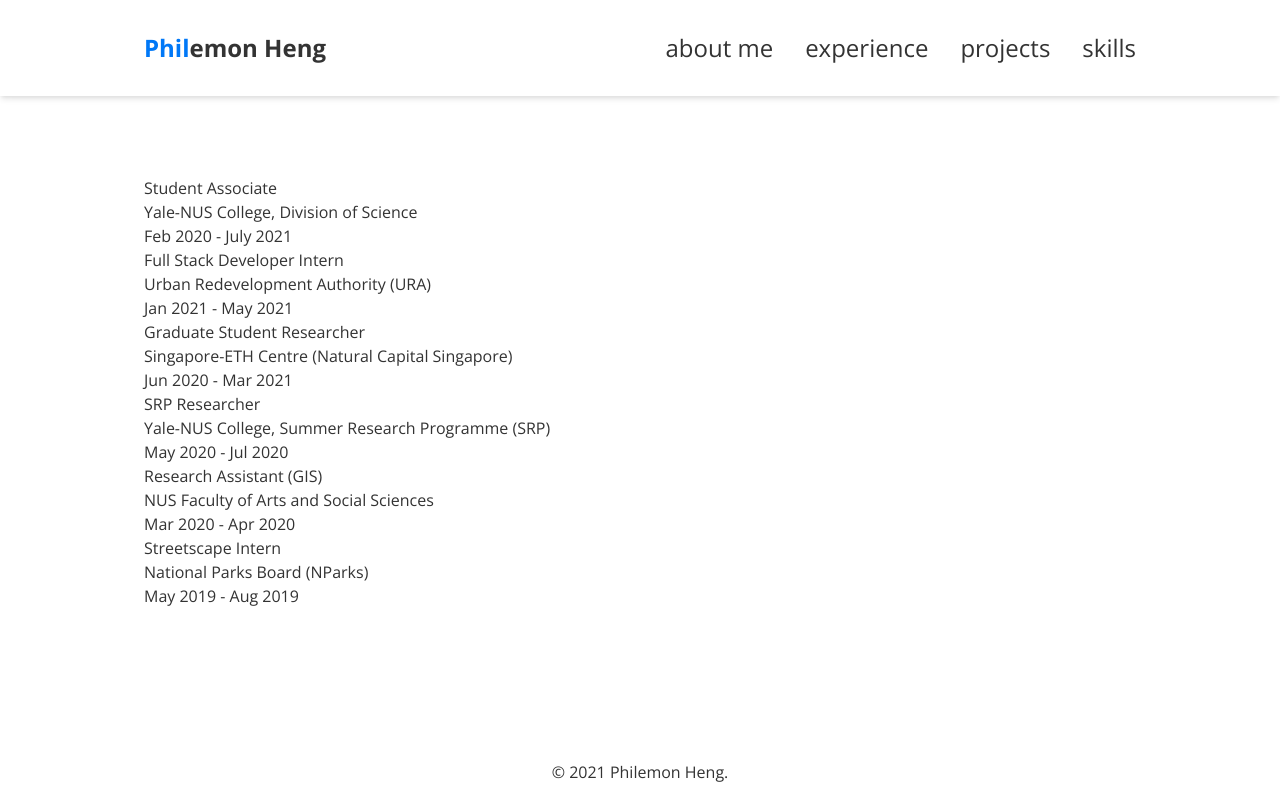
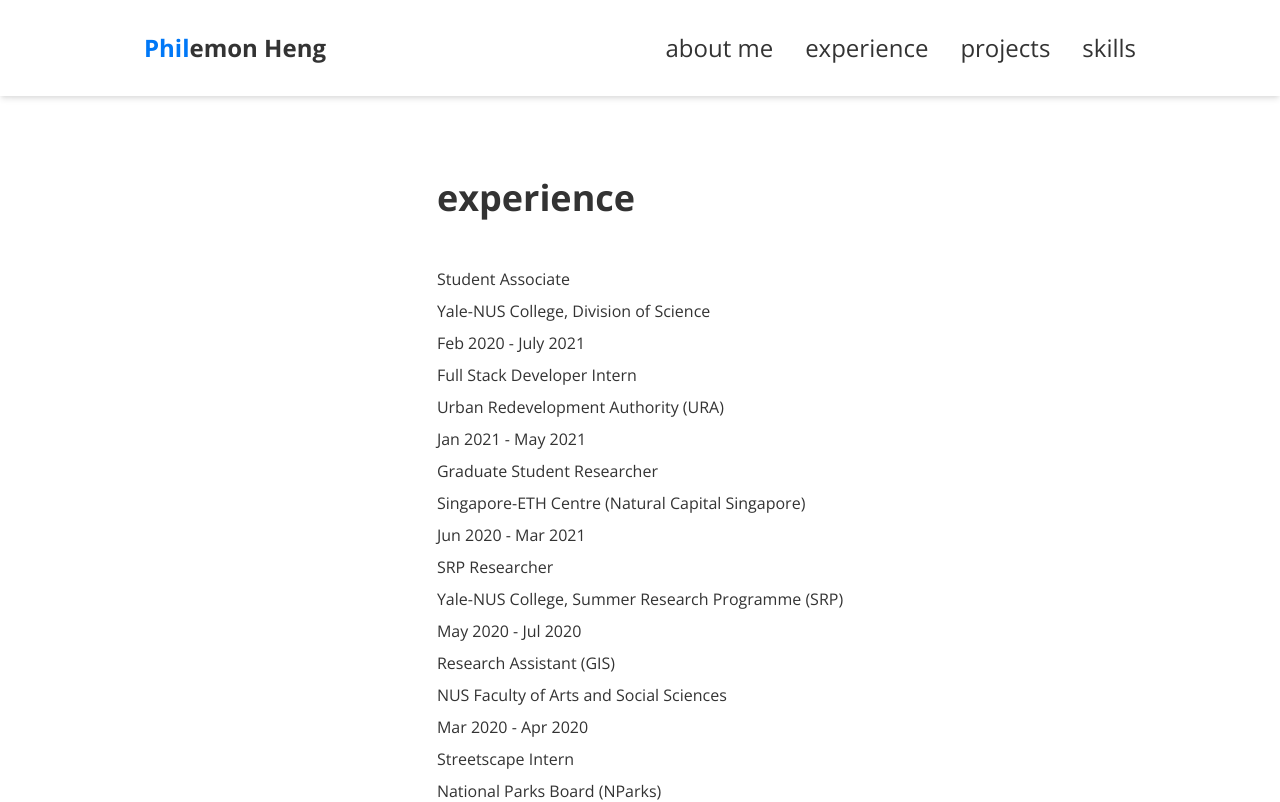
Before and after one commit to fillingthemoon/personal-website-02, a Next.js app: page /experience in a window 1280 px wide. Shown: the top 802 px of the page. Built offline with nearby package versions, Linux system fonts and the light colour scheme.

Commit message:
edit container flex and aboutme layout

```diff
--- a/components/layout/layout.js
+++ b/components/layout/layout.js
@@ -8,7 +8,7 @@
     <Flex minHeight="100vh" flexDirection="column">
       <NavBar />
       <Container maxW="container.lg" flexGrow="1" mb={20} mt={44}>
-        {props.children}
+        <Flex justifyContent='center'>{props.children}</Flex>
       </Container>
       <Footer />
     </Flex>
--- a/pages/experience.js
+++ b/pages/experience.js
@@ -1,20 +1,25 @@
 import Head from 'next/head'
 import experienceData from '../data/experience'
 
+import { Heading, Text, Stack, Box } from '@chakra-ui/react'
+
 const Experience = (props) => {
   return (
-    <div>
+    <Box px={{ base: '4' }} maxWidth='3xl'>
       <Head>
         <title>experience</title>
       </Head>
-      {props.experienceData.map((experience, i) => (
-        <div className="experience-item" key={i}>
-          <h2>{experience.position}</h2>
-          <h3>{experience.company}</h3>
-          <h4>{experience.duration}</h4>
-        </div>
-      ))}
-    </div>
+      <Heading mb={12}>experience</Heading>
+      <Stack>
+        {props.experienceData.map((experience, i) => (
+          <Stack className="experience-item" key={i}>
+            <Text>{experience.position}</Text>
+            <Text>{experience.company}</Text>
+            <Text>{experience.duration}</Text>
+          </Stack>
+        ))}
+      </Stack>
+    </Box>
   )
 }
 
--- a/pages/index.js
+++ b/pages/index.js
@@ -3,7 +3,7 @@
 
 const Home = () => {
   return (
-    <Box px={{ base: '4', md: '20' }}>
+    <Box px={{ base: '4' }} maxWidth='3xl'>
       <Head>
         <title>about me</title>
       </Head>
```
